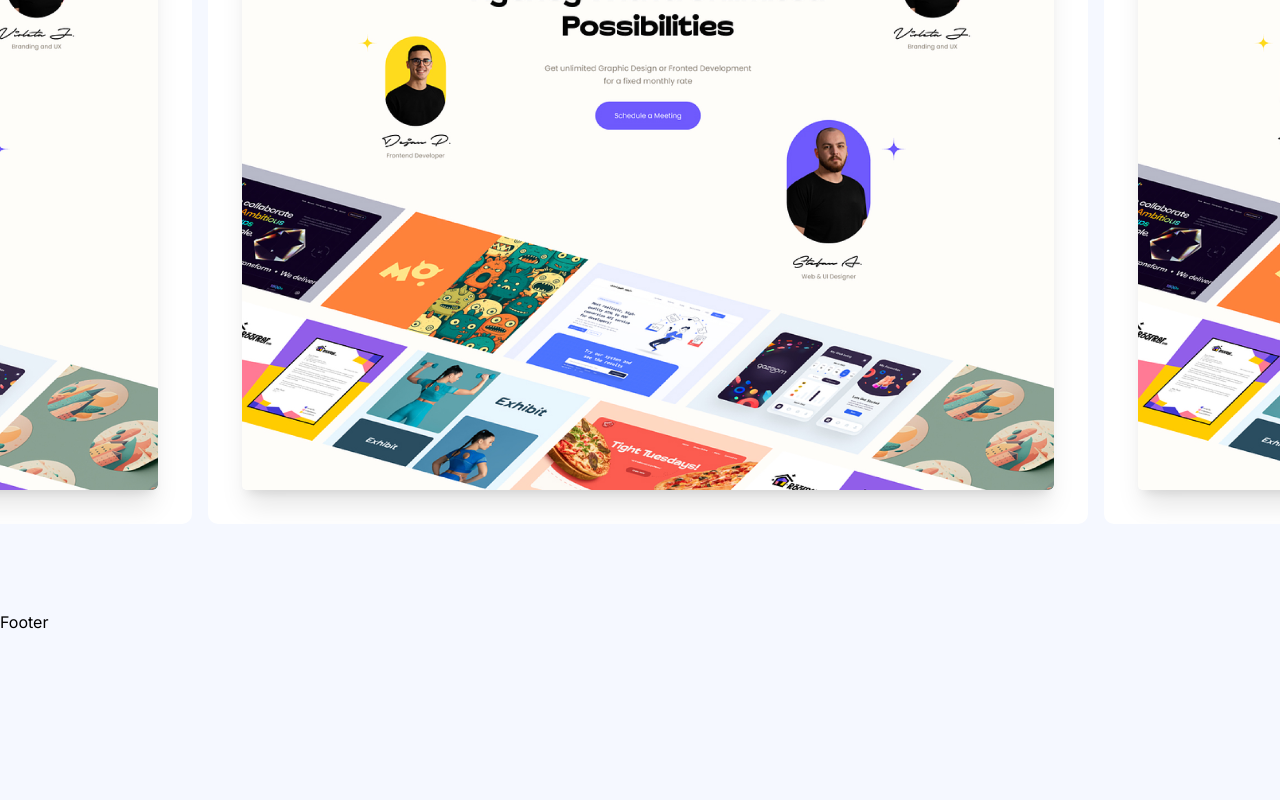
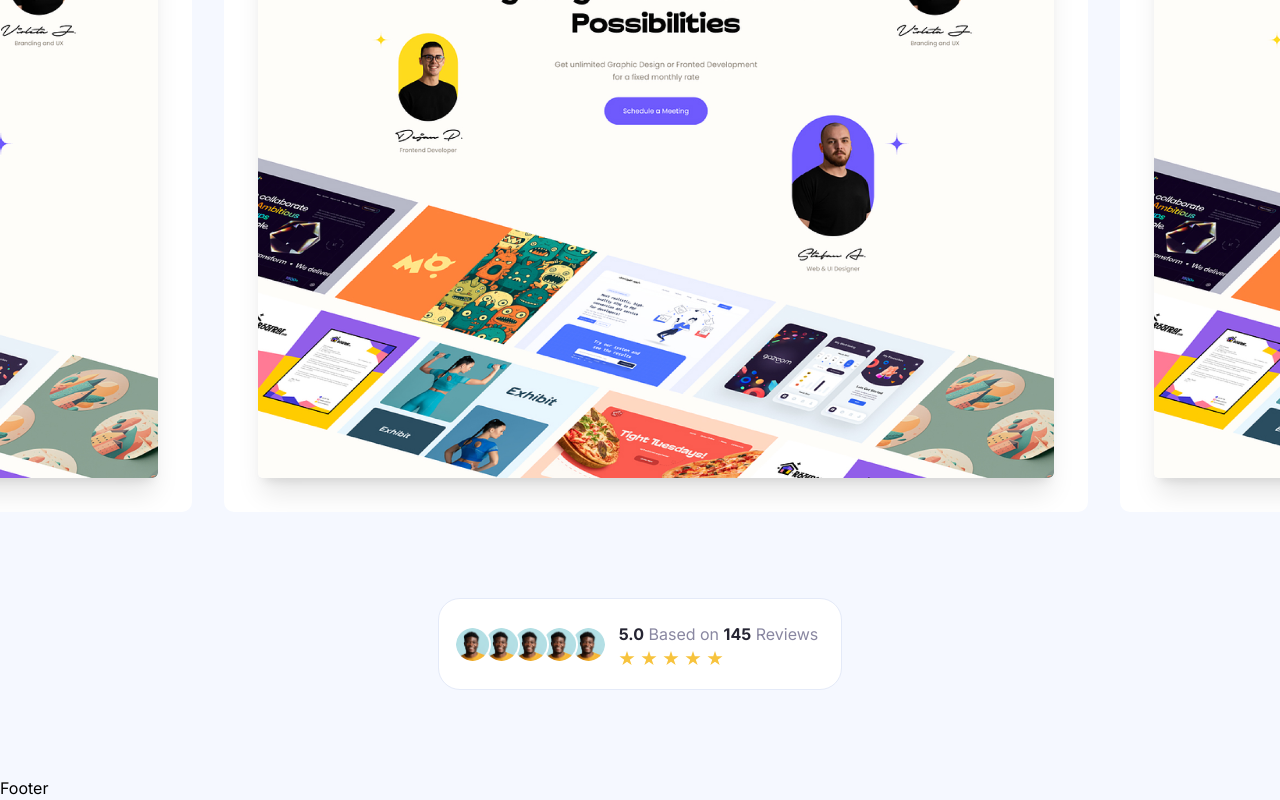
Before and after one commit to Cancey-Dejean/faster-ui-next-js, a Next.js app: page / in a window 1280 px wide. Shown: the part 1874-2674 px from the top of the page. Before the commit the page ends 2508 px from the top, so only its background shows below. Built offline with nearby package versions, Linux system fonts and the light colour scheme.

Commit message:
Update styles and add ReviewPill component

```diff
--- a/app/globals.css
+++ b/app/globals.css
@@ -79,7 +79,7 @@
     font-family: var(--font-inter);
   }
   body {
-    @apply flex h-screen flex-col;
+    @apply flex h-screen flex-col text-base;
   }
   main {
     @apply grow;
@@ -112,7 +112,7 @@
   }
 
   .three-slide {
-    --slide-spacing: 1rem;
+    --slide-spacing: 2rem;
     --slide-size: 70%;
   }
 
--- a/app/page.tsx
+++ b/app/page.tsx
@@ -1,5 +1,6 @@
 import Hero from "@/components/Hero";
 import OurWork from "@/components/OurWork";
+import ReviewPill from "@/components/ReviewPill";
 import WhatWeDo from "@/components/WhatWeDo";
 import Image from "next/image";
 
--- a/components/OurWork/index.tsx
+++ b/components/OurWork/index.tsx
@@ -3,13 +3,13 @@ import Image from "next/image";
 import Container from "../Container";
 import useEmblaCarousel from "embla-carousel-react";
 
-import { useCallback, useState } from "react";
 import {
   NextButton,
   PrevButton,
   usePrevNextButtons,
 } from "../EmblaCarouselArrowButtons";
 import ArrowCircle from "../Icons";
+import ReviewPill from "../ReviewPill";
 
 export default function OurWork() {
   const [emblaRef, emblaApi] = useEmblaCarousel({ loop: true });
@@ -22,7 +22,7 @@ export default function OurWork() {
   } = usePrevNextButtons(emblaApi);
 
   return (
-    <section className="relative mb-[86px]">
+    <section className="relative">
       <Image
         src="/images/our-work-bg-img.png"
         width={799}
@@ -107,6 +107,9 @@ export default function OurWork() {
           className="mx-auto rounded-[5px]"
         />
       </div> */}
+      <Container className="flex items-center justify-center py-[86px]">
+        <ReviewPill />
+      </Container>
     </section>
   );
 }
--- /dev/null
+++ b/components/ReviewPill/index.tsx
@@ -0,0 +1,70 @@
+import Image from "next/image";
+import { IoStarSharp } from "react-icons/io5";
+
+const reviewImages = [
+  {
+    src: "/images/reviewImg.jpg",
+    alt: "Avatar",
+    name: "John Doe",
+  },
+  {
+    src: "/images/reviewImg.jpg",
+    alt: "Avatar",
+    name: "John Doe",
+  },
+  {
+    src: "/images/reviewImg.jpg",
+    alt: "Avatar",
+    name: "John Doe",
+  },
+  {
+    src: "/images/reviewImg.jpg",
+    alt: "Avatar",
+    name: "John Doe",
+  },
+  {
+    src: "/images/reviewImg.jpg",
+    alt: "Avatar",
+    name: "John Doe",
+  },
+];
+
+type ReviewPillProps = {
+  className?: string;
+};
+
+export default function ReviewPill({ className }: ReviewPillProps) {
+  return (
+    <div className="flex w-fit items-center justify-center gap-3 rounded-[22px] border border-[#E4EAF8] bg-white p-[23px]">
+      <div className="flex [&_img]:-ml-2">
+        {reviewImages.map((image, index) => (
+          <Image
+            key={index}
+            src={image.src}
+            alt={image.alt}
+            width={37}
+            height={37}
+            className="rounded-full border-2 border-white"
+            style={{ zIndex: reviewImages.length - index }}
+          />
+        ))}
+      </div>
+
+      <div className="flex flex-col gap-1">
+        <div className="text-[#8987A1] [&_strong]:text-[#252432]">
+          <p>
+            <strong>5.0</strong> Based on <strong>145</strong> Reviews
+          </p>
+        </div>
+
+        <div className="flex gap-[6px]">
+          {Array(5)
+            .fill(0)
+            .map((_, index) => (
+              <IoStarSharp key={index} className="text-[#F7C33D]" />
+            ))}
+        </div>
+      </div>
+    </div>
+  );
+}
--- a/package.json
+++ b/package.json
@@ -18,6 +18,7 @@
     "next": "14.2.2",
     "react": "^18",
     "react-dom": "^18",
+    "react-icons": "^5.1.0",
     "tailwind-merge": "^2.3.0",
     "tailwindcss-animate": "^1.0.7"
   },
```
Also changed, not shown: public/images/reviewImg.jpg (added), 1 other file (tests, documents, lock files or other folders).
